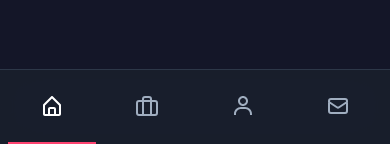
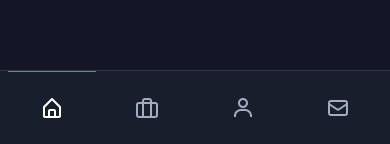
Before and after one commit to olivercederborg/olivercederborg-nextjs, a Next.js app: page / in a window 390 px wide. Shown: the part 700-844 px from the top of the page. Built offline with nearby package versions, Linux system fonts and the light colour scheme.

Commit message:
mobile menu styling

```diff
--- a/css/style.scss
+++ b/css/style.scss
@@ -26,11 +26,11 @@ body {
 }
 
 nav > a {
-   border-bottom: 2px solid rgba(0,0,0,0);
+   border-top: 1px solid rgba(0,0,0,0);
 }
 
 .mobile-current {
-   border-bottom: 2px solid;
+   border-top: 1px solid;
    @apply border-primaryBrand;
    @apply duration-200;
    @apply ease-in-out;
```
